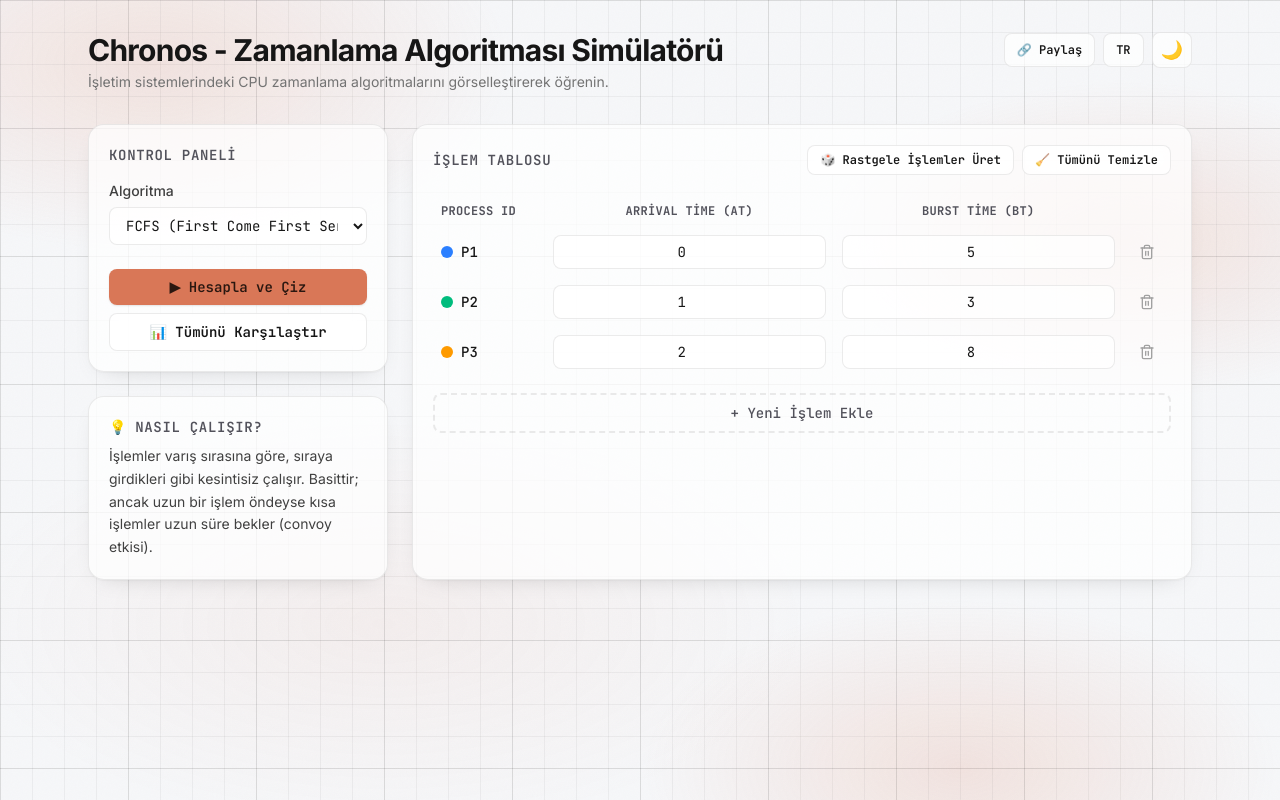
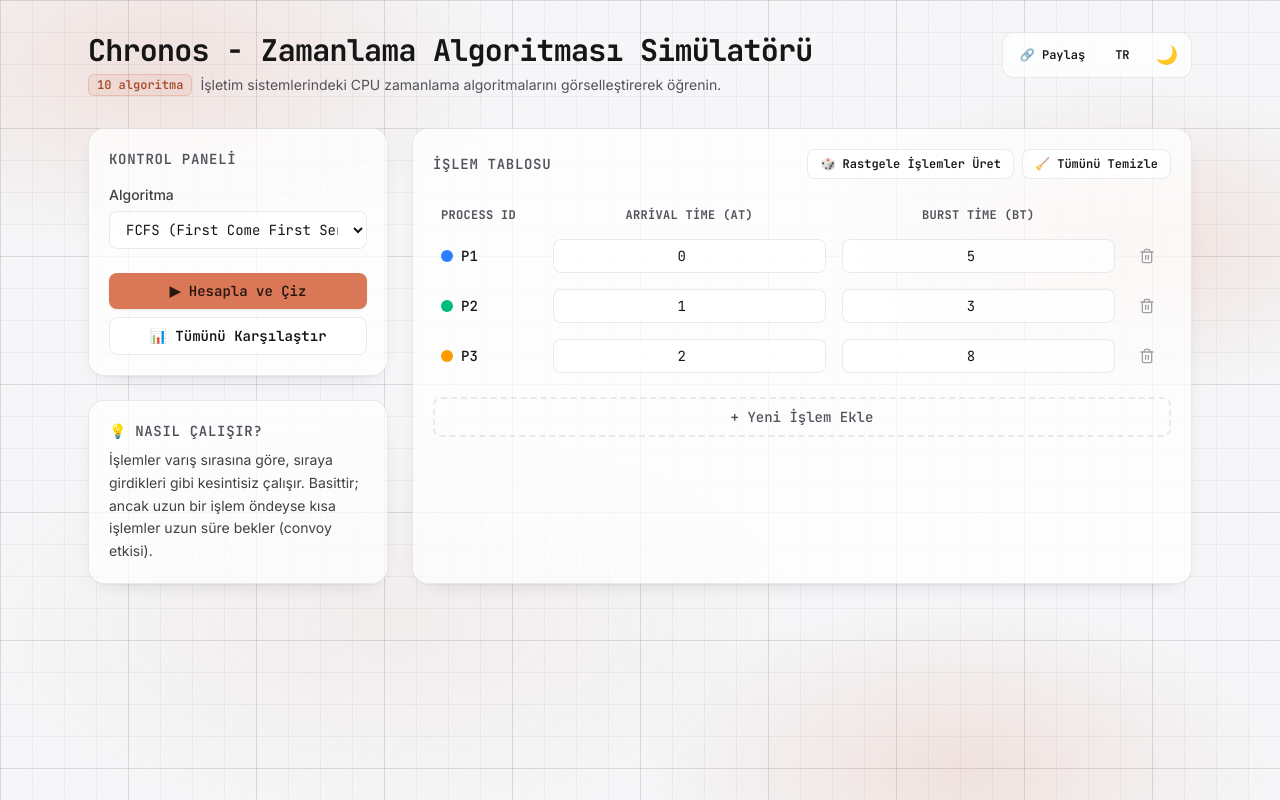
Before and after one commit to batuhanmeral/scheduling-algorithm, a Next.js app: page / in a window 1280 px wide. Built offline with nearby package versions, Linux system fonts and the light colour scheme.

Commit message:
feat(ui): turn the page header into a hero with a toolbar

```diff
--- a/app/page.tsx
+++ b/app/page.tsx
@@ -143,16 +143,20 @@ export default function Home() {
 
   return (
     <main className="mx-auto w-full max-w-6xl flex-1 px-4 py-8 sm:px-6">
-      <header className="mb-8 flex animate-fade-in-up items-start justify-between gap-4">
+      <header className="mb-8 flex animate-fade-in-up flex-wrap items-start justify-between gap-4">
         <div>
-          <h1 className="text-2xl font-bold tracking-tight sm:text-3xl">
+          <h1 className="font-display text-2xl font-bold tracking-tight sm:text-3xl">
             {t("appTitle")}
           </h1>
-          <p className="mt-1 text-sm text-neutral-500 dark:text-neutral-400">
+          <p className="mt-1.5 flex flex-wrap items-center gap-2 text-sm text-muted">
+            <span className="font-display rounded-md border border-accent/30 bg-accent/10 px-2 py-0.5 text-xs font-semibold tabular-nums text-accent-text">
+              {ALGORITHMS.length} {t("appBadge")}
+            </span>
             {t("appSubtitle")}
           </p>
         </div>
-        <div className="flex items-center gap-2">
+        {/* Üç ayrı kutu yerine tek bir cam araç çubuğu */}
+        <div className="toolbar flex items-center gap-1 rounded-xl border border-surface-border bg-surface p-1 backdrop-blur-xl">
           <ShareButton
             algorithm={algorithm}
             timeQuantum={timeQuantum}
@@ -190,7 +194,7 @@ export default function Home() {
       {error && (
         <div
           role="alert"
-          className="mt-6 animate-fade-in-up rounded-xl border border-rose-200 bg-rose-50 px-4 py-3 text-sm font-medium text-rose-700 dark:border-rose-900 dark:bg-rose-950/40 dark:text-rose-300"
+          className="mt-6 animate-fade-in-up rounded-xl border border-rose-500/30 bg-rose-500/10 px-4 py-3 text-sm font-medium text-rose-700 backdrop-blur-xl dark:text-rose-300"
         >
           ⚠️ {t(error.key)}
           {error.processId !== undefined && ` P${error.processId}`}
--- a/lib/i18n.ts
+++ b/lib/i18n.ts
@@ -9,6 +9,7 @@ export const translations = {
     appTitle: "Chronos - Zamanlama Algoritması Simülatörü",
     appSubtitle:
       "İşletim sistemlerindeki CPU zamanlama algoritmalarını görselleştirerek öğrenin.",
+    appBadge: "algoritma",
     controlPanel: "Kontrol Paneli",
     algorithm: "Algoritma",
     timeQuantum: "Time Quantum",
@@ -78,6 +79,7 @@ export const translations = {
     appTitle: "Chronos - Scheduling Algorithm Simulator",
     appSubtitle:
       "Learn operating system CPU scheduling algorithms through visualization.",
+    appBadge: "algorithms",
     controlPanel: "Control Panel",
     algorithm: "Algorithm",
     timeQuantum: "Time Quantum",
```
